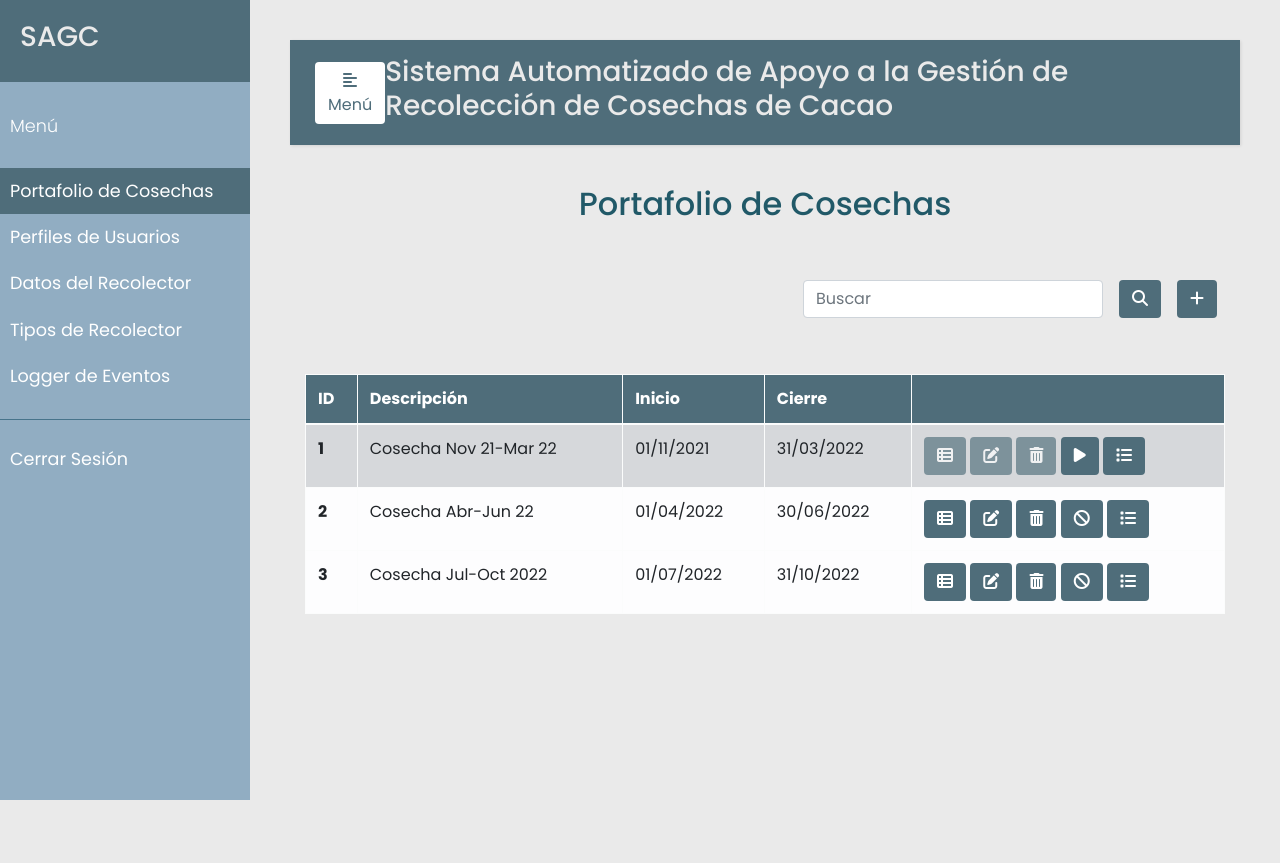
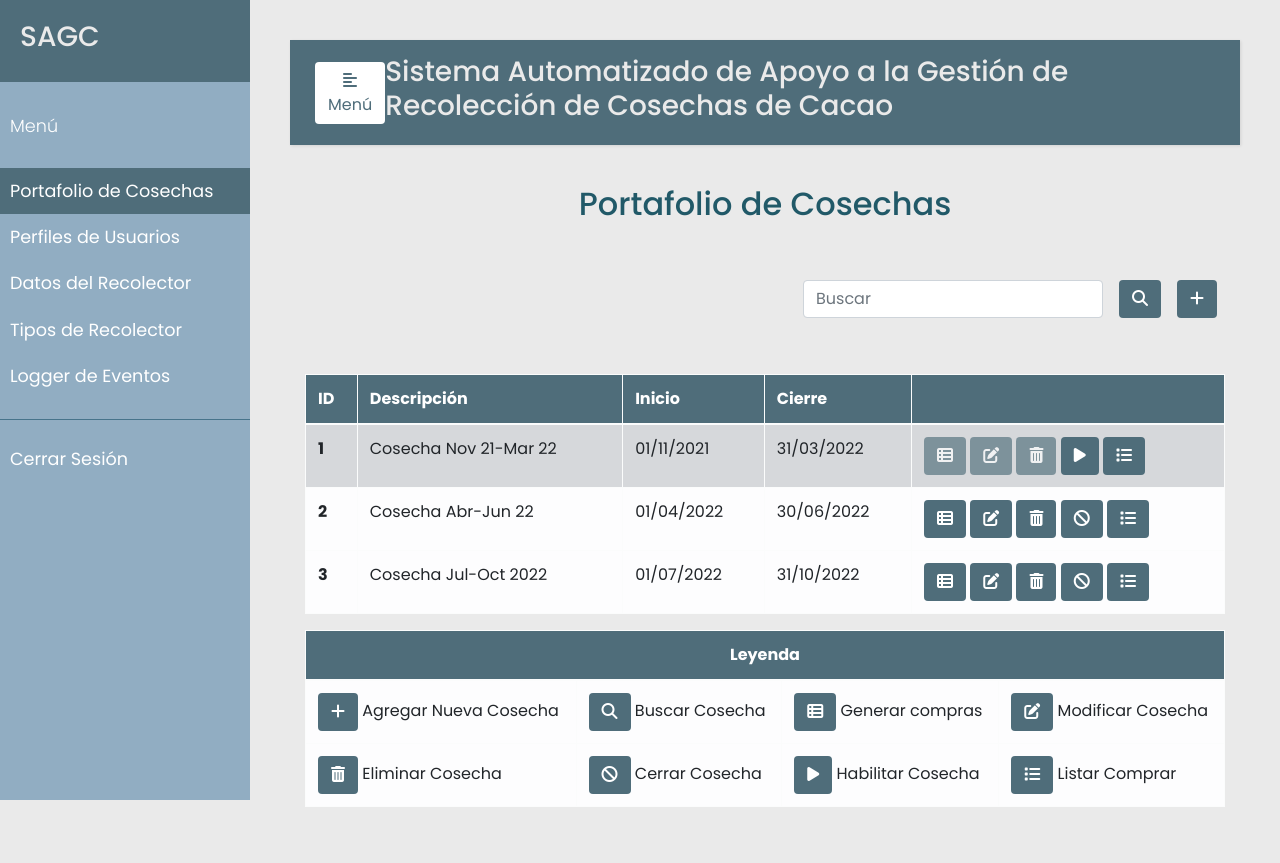
Before and after one commit to fungikami/SAGC, a Flask app: page /cosecha in a window 1280 px wide. Before the commit the page ends 800 px from the top, so only its background shows below. Run offline with Flask 2, Linux system fonts and the light colour scheme; a user stored in the database is signed in; data comes from the database, SQL or seed files in the repository; some libraries are stand-ins or nearby versions.

Commit message:
Agregado leyenda en cosecha

```diff
--- a/templates/cosecha.html
+++ b/templates/cosecha.html
@@ -187,6 +187,69 @@
         {% endfor %}
       </tbody>
     </table>
+
+    <!-- Tabla de la leyenda -->
+    <table class="table table-bordered table-light table-hover">
+    <thead>
+      <tr>
+        <th class="tg-baqh" colspan="4" style="text-align: center" >Leyenda</th>
+      </tr>
+    </thead>
+    <tbody>
+      <tr>
+        <td class="tg-0lax">
+          <button class="btn" style="color:#fff; background-color:#4F6D7A;">
+            <i class="fa-solid fa-plus"></i>
+          </button>
+          Agregar Nueva Cosecha
+        </td>
+        <td class="tg-0lax">
+          <button class="btn" style="color:#fff; background-color:#4F6D7A;">
+            <i class="fas fa-search" aria-hidden="true"></i>
+          </button>
+          Buscar Cosecha
+        </td>
+        <td class="tg-0lax">
+          <button class="btn action">
+                  <i class="fa-solid fa-table-list"></i>
+          </button>
+          Generar compras
+        </td>
+        <td class="tg-0lax">
+          <button class="btn action">
+              <i class="fas fa-edit"></i>
+          </button>
+          Modificar Cosecha
+        </td>
+      </tr>
+      <tr>
+        <td class="tg-0lax">
+          <button class="btn action">
+              <i class="fas fa-trash-alt"></i>
+          </button>
+          Eliminar Cosecha
+        </td>
+        <td class="tg-0lax">
+          <button class="btn action">
+              <i class="fa-solid fa-ban"></i>
+          </button>
+          Cerrar Cosecha
+        </td>
+        <td class="tg-0lax">
+          <button class="btn action">
+              <i class="fa-solid fa-play"></i>
+          </button>
+          Habilitar Cosecha
+        </td>
+        <td class="tg-0lax">
+          <button class="btn action">
+            <i class="fas fa-list"></i>
+          </button>
+          Listar Comprar
+        </td>
+      </tr>
+    </tbody>
+    </table>
 </div>
 {% endblock %}
 {% block script %}
```
